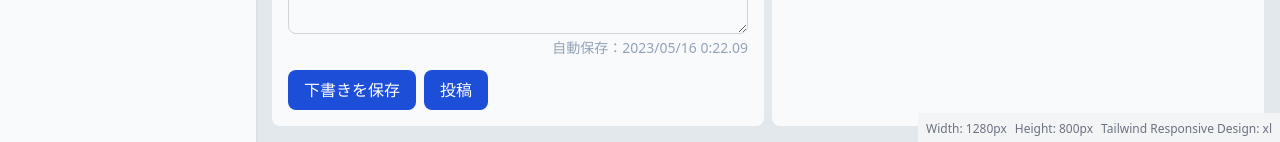
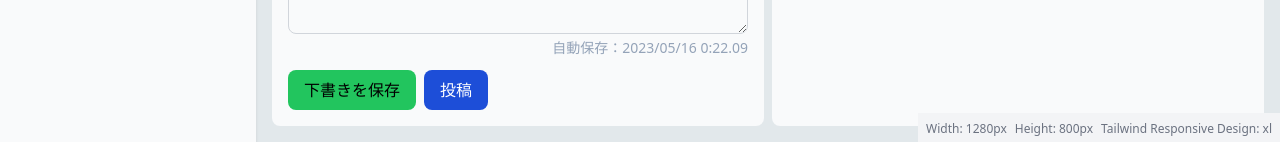
Before and after one commit to chihiros/topicpost-web, a React (Create React App) app: page /recreation/register in a window 1280 px wide. Shown: the part 655-797 px from the top of the page. Built offline with nearby package versions, Linux system fonts and the light colour scheme; no server answers; what tailwindcss-inner-border would draw is missing.

Commit message:
fix: 下書き保存のボタンをSuccessに変更

```diff
--- a/src/apps/components/templates/RecreationRegistTemplate.tsx
+++ b/src/apps/components/templates/RecreationRegistTemplate.tsx
@@ -4,7 +4,7 @@ import Toast from "../../../utils/Toast";
 import Label from "../../../core/components/atoms/Label";
 import { Select } from "../../../core/components/atoms/Select";
 import { Text, Textarea } from "../../../core/components/atoms/Input";
-import { SubmitButton } from "../../../core/components/atoms/Button";
+import { SuccessButton, SubmitButton } from "../../../core/components/atoms/Button";
 import ReactMarkdown from 'react-markdown';
 import remarkGfm from 'remark-gfm'
 import rehypeRaw from 'rehype-raw'
@@ -147,7 +147,7 @@ export const RecreationRegistTemplate: React.FC = () => {
             />
             <div className="text-slate-400 text-right text-sm my-1">自動保存：2023/05/16 0:22.09</div>
           </div>
-          <SubmitButton className="mr-2">下書きを保存</SubmitButton>
+          <SuccessButton className="mr-2">下書きを保存</SuccessButton>
           <SubmitButton className="mr-2">投稿</SubmitButton>
         </form>
       </div>
```
